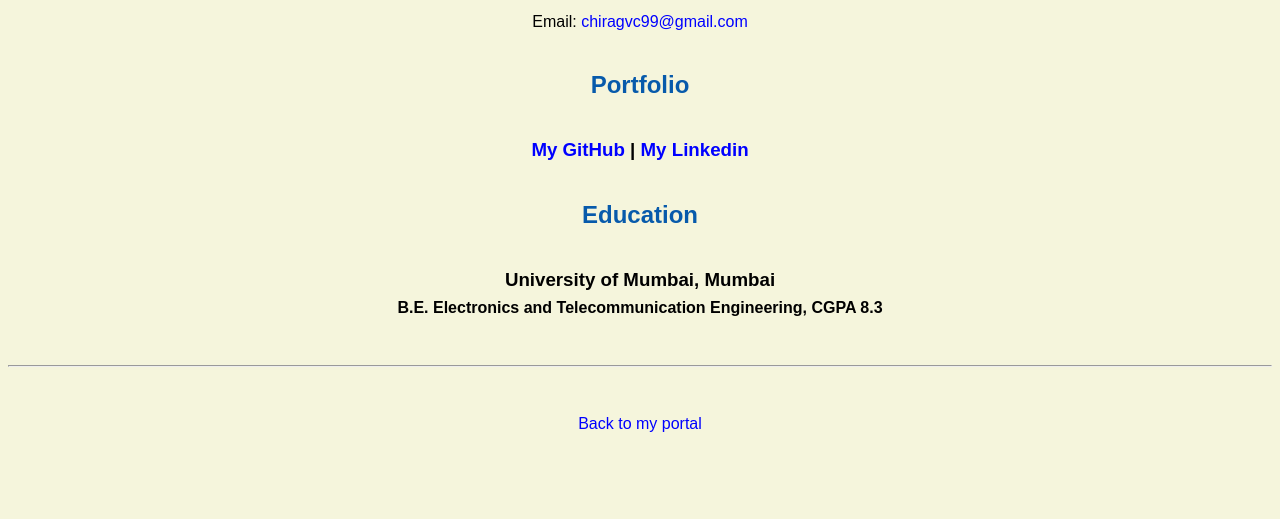
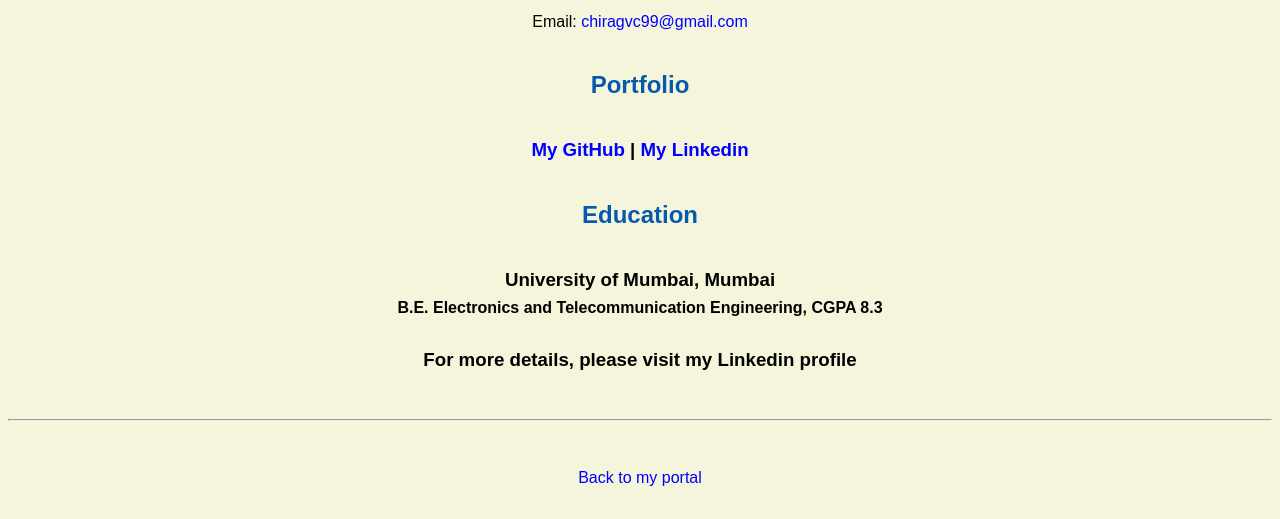
Before and after one commit to chiragvc99/chiragvc99.github.io, a plain HTML site: page resume.html in a window 1280 px wide. Shown: the part 510-1029 px from the top of the page. Before the commit the page ends 975 px from the top, so only its background shows below. Drawn offline with Linux system fonts and the light colour scheme.

Commit message:
Update resume.html

```diff
--- a/resume.html
+++ b/resume.html
@@ -32,6 +32,8 @@
     <h3>University of Mumbai, Mumbai</h3>
     <h4>B.E. Electronics and Telecommunication Engineering, CGPA 8.3</h4>
 
+    <h3>For more details, please visit my Linkedin profile</h3>
+
 
 
   <footer>
```
